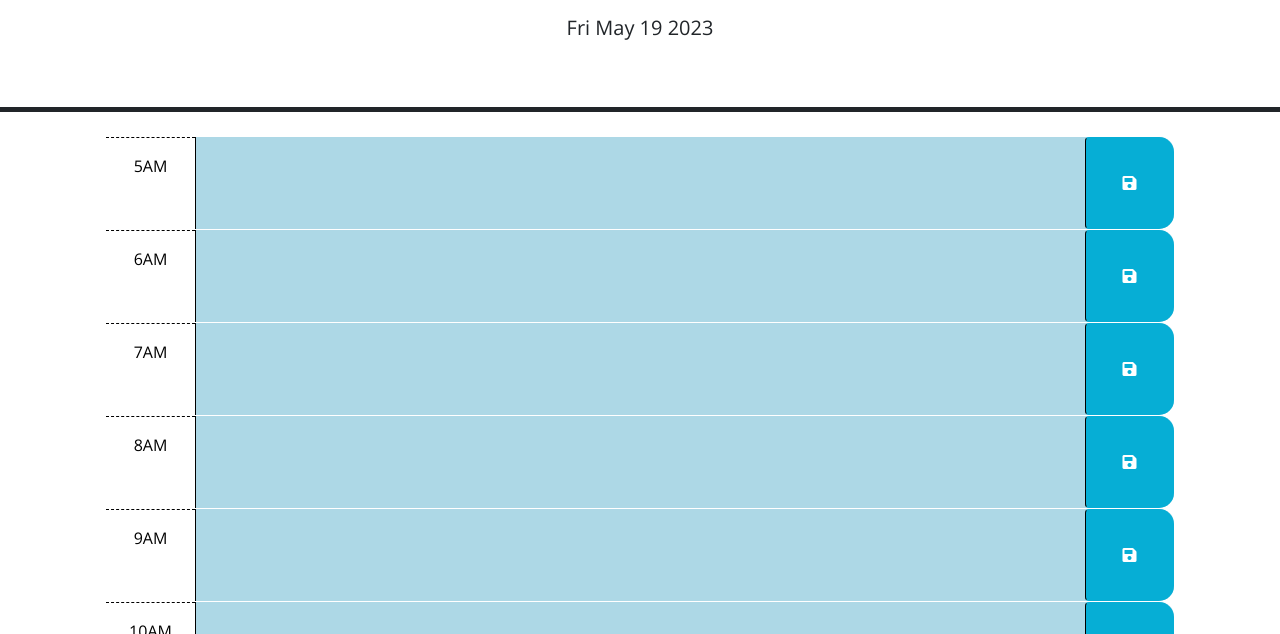
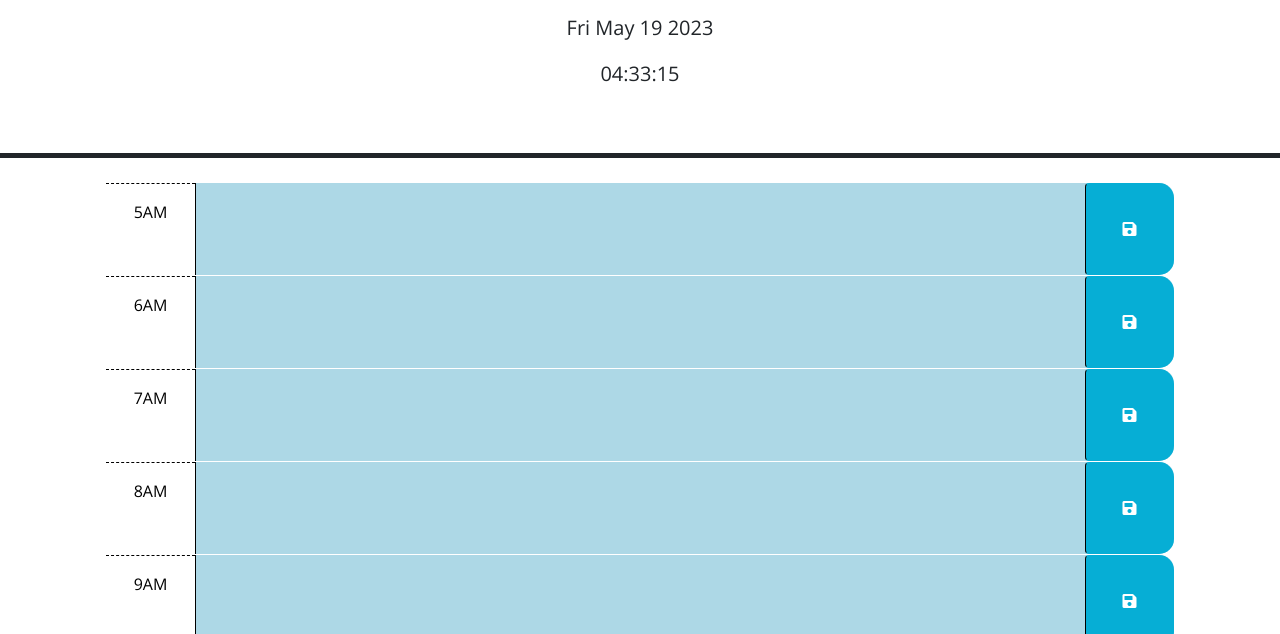
Before and after one commit to Essence1987/Planner, a plain HTML site: page index.html in a window 1280 px wide. Shown: the part 166-800 px from the top of the page. Drawn offline with nearby package versions, Linux system fonts and the light colour scheme.

Commit message:
modified the README for the new color changes. Added current time at the top of the header below the date

```diff
--- a/assets/script.js
+++ b/assets/script.js
@@ -51,7 +51,17 @@ $(function () {
     function displayCurrentDate() {
         var currentDate = new Date();
         var dateElement = document.getElementById("currentDay");
+        var timeElement = document.getElementById("currentTime");
+
+        //Set the Date
         dateElement.textContent = currentDate.toDateString();
+
+        // Set the Time
+        var hours = String(currentDate.getHours()).padStart(2, "0");
+        var minutes = String(currentDate.getMinutes()).padStart(2, "0");
+        var seconds = String(currentDate.getSeconds()).padStart(2, "0");
+        var currentTime = hours + ":" + minutes + ":" + seconds;
+        timeElement.textContent = currentTime;
       };
 
       displayCurrentDate();
--- a/index.html
+++ b/index.html
@@ -27,6 +27,7 @@
       <h1 class="display-3">Work Day Scheduler</h1>
       <p class="lead">A simple calendar app for scheduling your work day</p>
       <p id="currentDay" class="lead"></p>
+      <p id="currentTime" class="lead"></p>
     </header>
     <div class="container-lg px-5">
 
```
Also changed, not shown: 1 other file.
